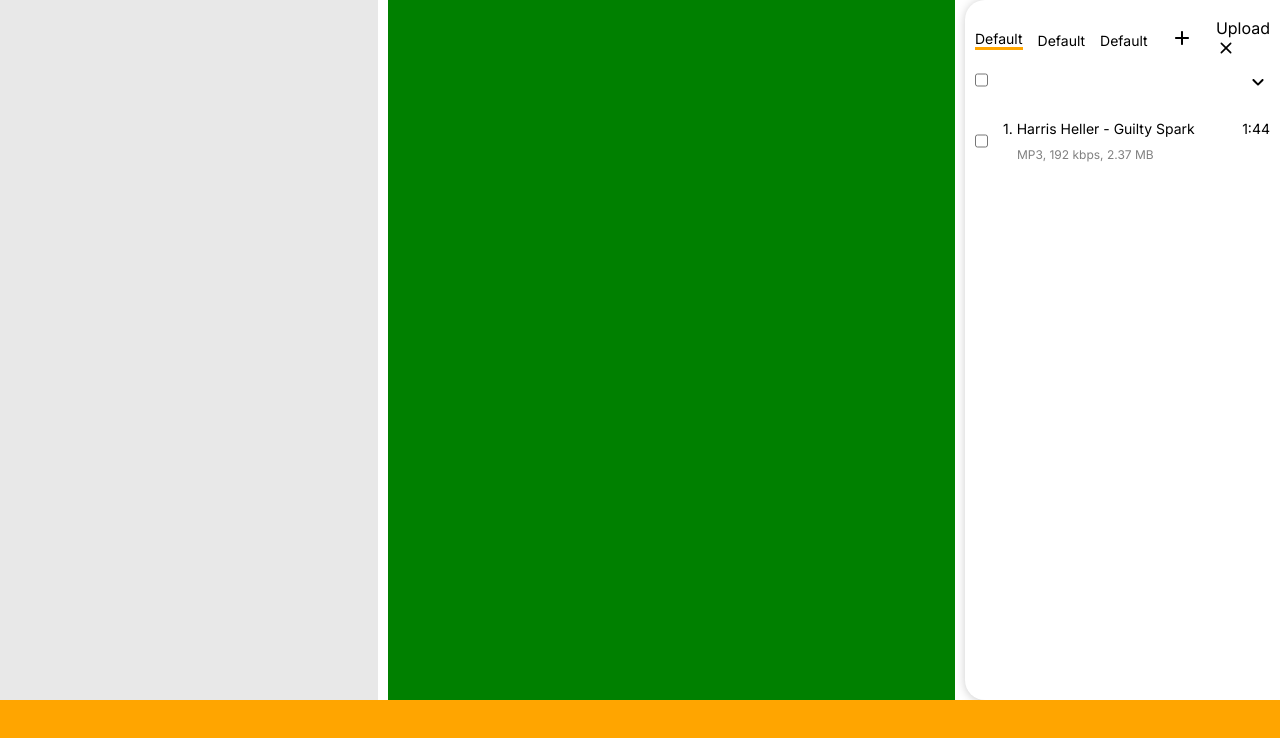
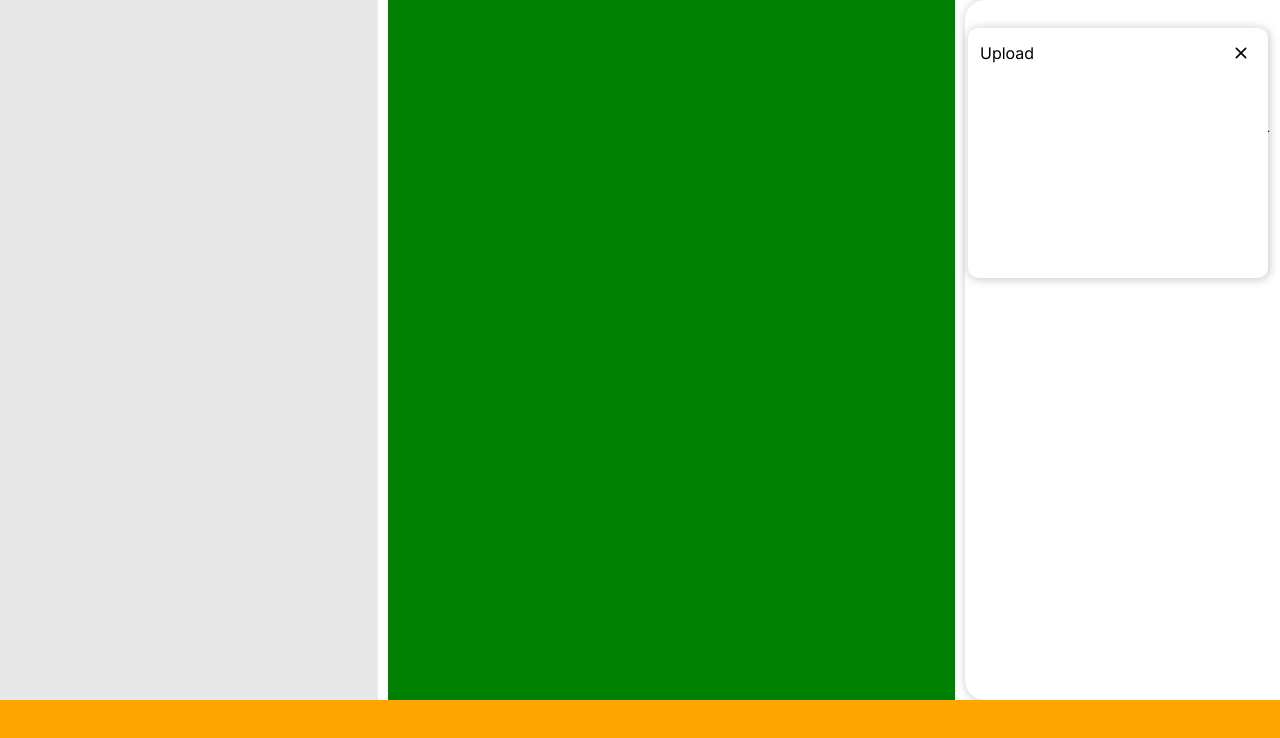
Before and after one commit to Ceft7412/music-player, a Next.js app: page / in a window 1280 px wide. Shown: the top 738 px of the page. Built offline with nearby package versions, Linux system fonts and the light colour scheme.

Commit message:
imported: modal upload scss

```diff
--- a/src/resources/sass/styles.scss
+++ b/src/resources/sass/styles.scss
@@ -1,3 +1,4 @@
 @import "globals";
 @import "content";
 @import "footer";
+@import "modalUpload";
```
